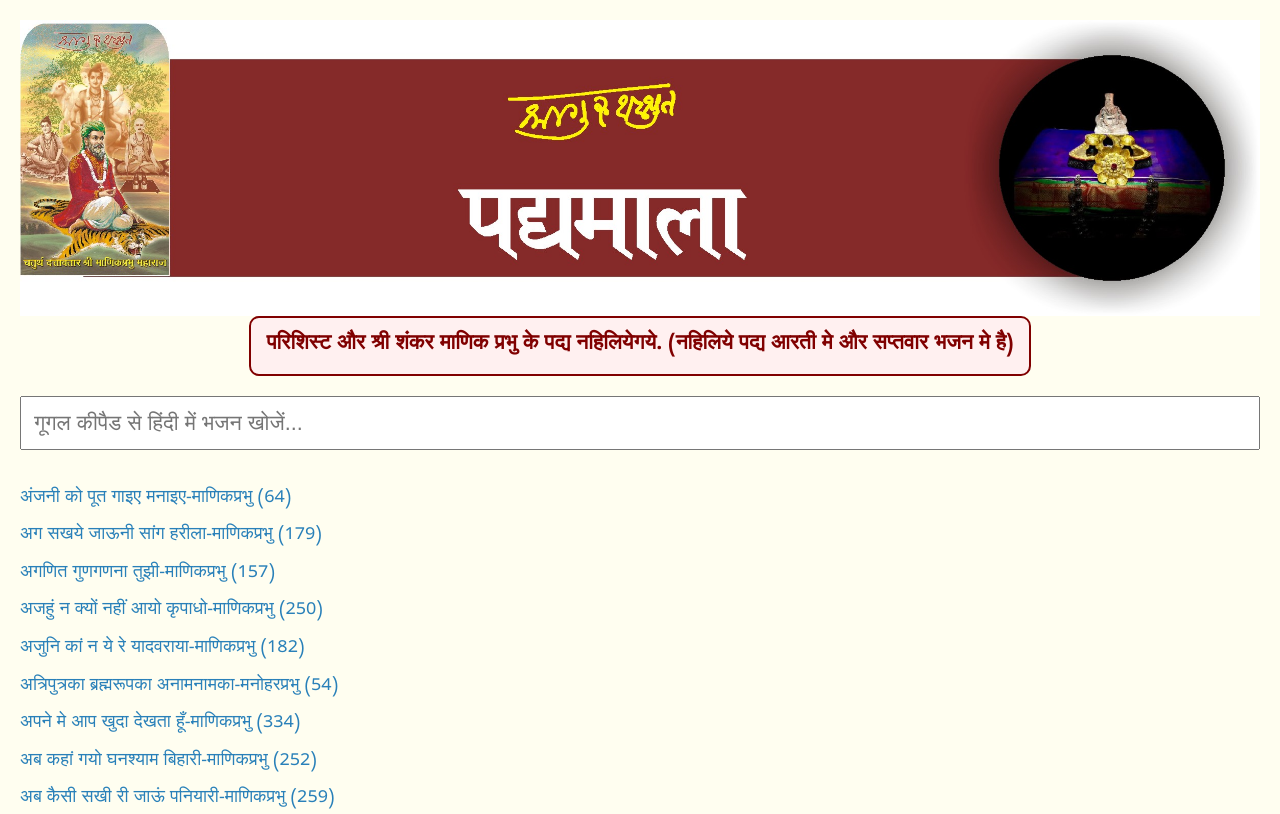
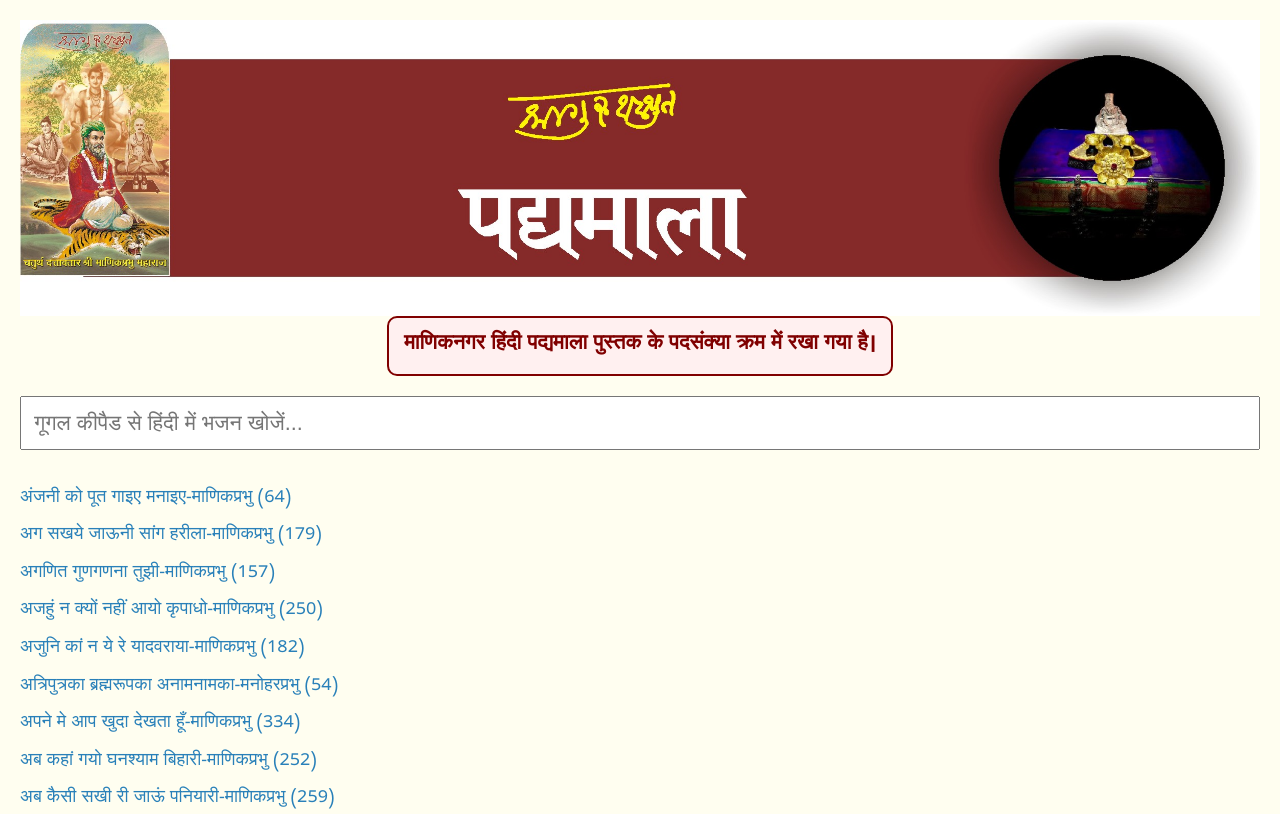
Before and after one commit to Manikprabhubhajan/HindhiPadyamala, a plain HTML site: page index.html in a window 1280 px wide. Shown: the top 814 px of the page. Drawn offline with Linux system fonts and the light colour scheme.

Commit message:
Update index.html

```diff
--- a/index.html
+++ b/index.html
@@ -97,7 +97,7 @@
  </h3>
 <div style="border: 2px solid maroon; padding: 15px; width: fit-content; margin: auto; border-radius: 10px; background-color: #fff0f0;">
   <h3 style="color: maroon; text-align: center; margin: 0;">
-    परिशिस्ट और  श्री शंकर माणिक प्रभु के पद्य नहिलियेगये. (नहिलिये पद्य आरती मे और सप्तवार भजन मे है)
+    माणिकनगर हिंदी पद्यमाला पुस्तक के पदसंक्या क्रम में रखा गया है।
   </h3>
 </div>
   <input type="text" id="search" placeholder="गूगल कीपैड से हिंदी में भजन खोजें..." onkeyup="filterSongs()">
```
